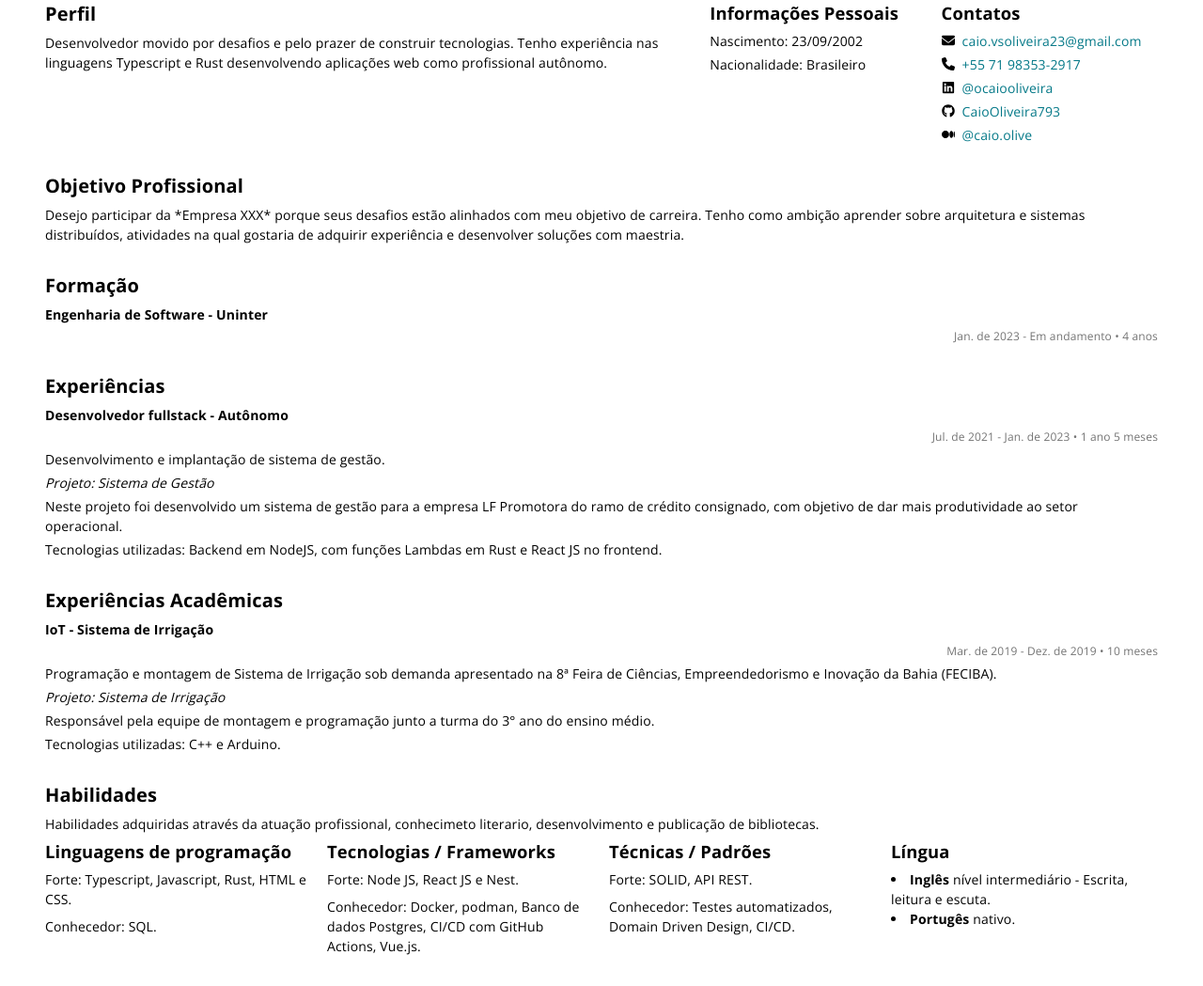
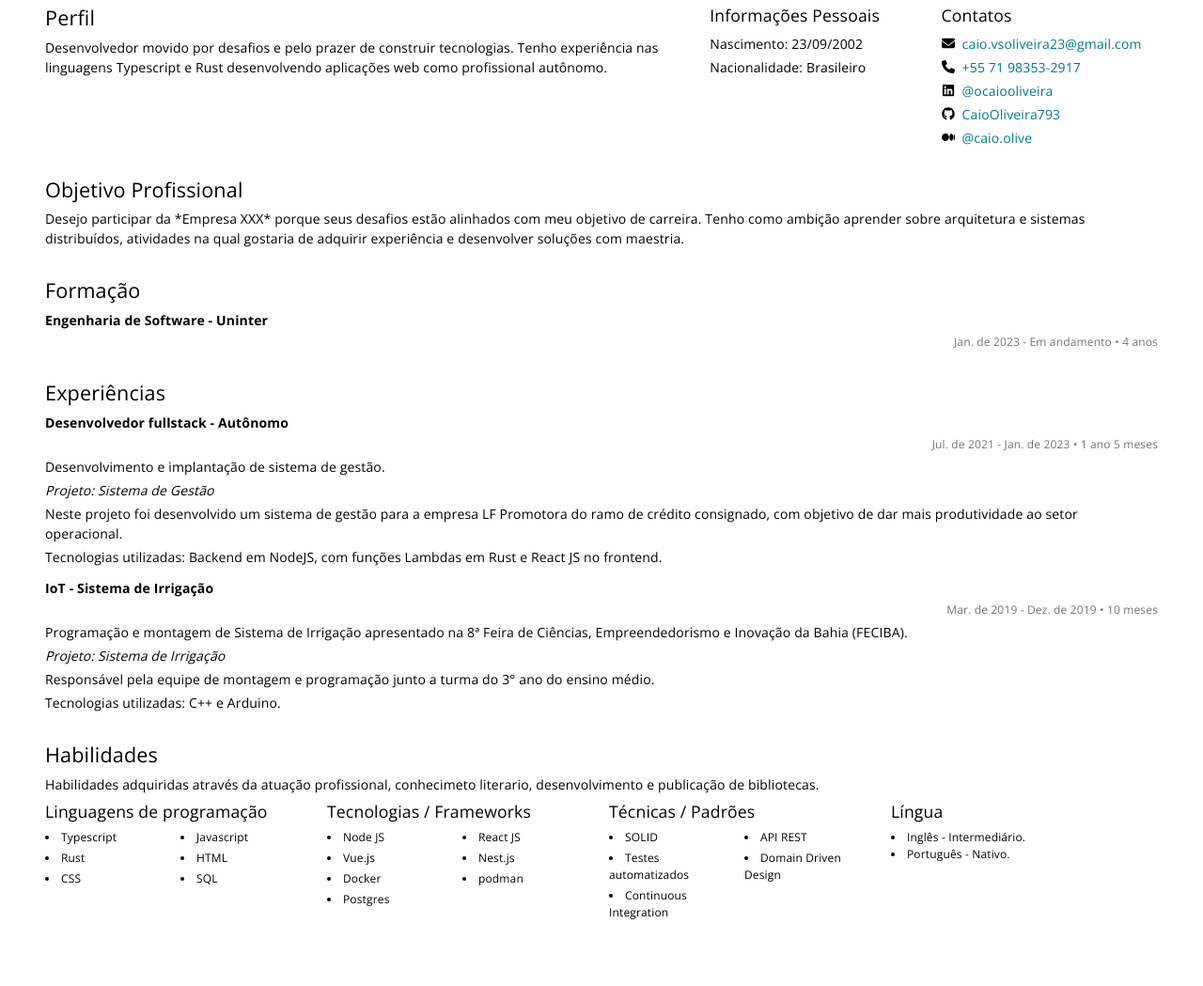
Before and after one commit to CaioOliveira793/CaioOliveira793, a plain HTML site: page index.html in a window 1280 px wide. Shown: the part 155-1204 px from the top of the page at 94% size. After the commit the page ends 1167 px from the top, so only its background shows below. Drawn offline with nearby package versions, Linux system fonts and the light colour scheme.

Commit message:
refactor(curriculo): extract styles, improve heading size

```diff
--- a/index.html
+++ b/index.html
@@ -13,199 +13,15 @@
 	<link rel="stylesheet" href="style/token.css">
 	<link rel="stylesheet" href="style/reset.css">
 	<link rel="stylesheet" href="style/typography.css">
+	<link rel="stylesheet" href="style/profile.css">
 
 	<title>Currículo Caio Oliveira</title>
-
-	<style type="text/css">
-		.header_title_container {
-			display: flex;
-			flex-flow: column nowrap;
-			gap: calc(var(--global-spacing-unit) * 1.5);
-		}
-
-		.job_title {
-			font-weight: var(--global-font-weight-bold);
-			text-transform: uppercase;
-		}
-
-		.topic_container {
-			display: flex;
-			flex-flow: column nowrap;
-			gap: calc(var(--global-spacing-unit) * 1);
-			width: 100%;
-		}
-
-		.topic {
-			font-weight: var(--global-font-weight-bold);
-			text-transform: capitalize;
-		}
-
-		.topic_inner_container {
-			display: flex;
-			flex-flow: row wrap;
-			justify-content: space-around;
-			align-items: flex-start;
-			gap: calc(var(--global-spacing-unit) * 2);
-		}
-
-		.sub_topic_container {
-			display: flex;
-			flex-flow: column nowrap;
-			gap: calc(var(--global-spacing-unit) * 1);
-			min-width: 220px;
-			flex: 1 1;
-		}
-
-		.sub_topic {
-			font-weight: var(--global-font-weight-bold);
-		}
-
-
-		.personal_information_container {
-			display: flex;
-			flex-flow: column nowrap;
-			gap: calc(var(--global-spacing-unit) * .5);
-		}
-
-		.contact_list_container {
-			display: flex;
-			flex-flow: column wrap;
-			gap: calc(var(--global-spacing-unit) * .5);
-		}
-
-		.contact_list_container li {
-			display: flex;
-			flex-flow: row nowrap;
-			justify-content: flex-start;
-			align-items: center;
-			gap: var(--global-spacing-unit);
-			width: fit-content;
-		}
-
-
-		.timeline_list {
-			display: flex;
-			flex-flow: column nowrap;
-			gap: calc(var(--global-spacing-unit) * 1.5);
-		}
-
-		.timeline_item {
-			display: flex;
-			flex-flow: column nowrap;
-			gap: calc(var(--global-spacing-unit) * .5);
-		}
-
-		.timeline_item_container {
-			display: flex;
-			flex-flow: column nowrap;
-			gap: calc(var(--global-spacing-unit) * .5);
-		}
-
-		.timeline_item_title {
-			font-weight: var(--global-font-weight-bold);
-		}
-
-		.timeline_item_time {
-			text-align: end;
-			color: var(--global-text-disabled-color);
-		}
-
-
-		.project_container {
-			display: flex;
-			flex-flow: column nowrap;
-			gap: calc(var(--global-spacing-unit) * .5);
-		}
-
-		.project_title {
-			font-style: italic;
-		}
-
-
-		.tag_list {
-			display: flex;
-			flex-flow: row wrap;
-			gap: calc(var(--global-spacing-unit) * 1);
-
-			list-style: none;
-		}
-
-		.tag {
-			padding: calc(var(--global-padding-unit) * .5) calc(var(--global-padding-unit) * 1);
-			border-radius: calc(var(--global-border-radius-unit) * 2);
-			background-color: var(--global-bg-emphasis-color);
-		}
-
-		.skill_justification {
-			font-style: italic;
-		}
-
-		.hide {
-			display: none;
-		}
-
-
-		body,
-		#root {
-			display: flex;
-			flex-flow: column nowrap;
-			justify-content: flex-start;
-			align-items: center;
-		}
-
-		#root {
-			gap: calc(var(--global-spacing-unit) * 4);
-			margin: calc(var(--global-margin-unit) * 4) calc(var(--global-margin-unit) * 6);
-			max-width: 1200px;
-		}
-
-
-		.profile_container {
-			display: flex;
-			flex-flow: row wrap;
-			justify-content: flex-start;
-			align-items: flex-start;
-			gap: calc(var(--global-spacing-unit) * 2);
-		}
-
-		#profile {
-			min-width: 240px;
-			flex: 3 3;
-		}
-
-		#personal_info {
-			min-width: 200px;
-			flex: 1 1;
-		}
-
-		#contact {
-			min-width: 220px;
-			flex: 1 1;
-		}
-
-		@media (550px < width < 790px) {
-			#profile {
-				width: 100%;
-			}
-		}
-
-		@media print {
-			.page_break {
-				break-before: always;
-			}
-
-			#skill {
-				margin-top: calc(var(--global-spacing-unit) * 1.5);
-			}
-		}
-
-	</style>
 </head>
 
 <body>
 	<div id="root">
 		<header class="header_title_container">
-			<h1 class="heading3">Caio das Virgens Silva Oliveira</h1>
+			<h1 class="heading1">Caio das Virgens Silva Oliveira</h1>
 			<p class="job_title subtitle1">Desenvolvedor back-end</p>
 		</header>
 
@@ -219,7 +35,7 @@
 			</section>
 
 			<section id="personal_info" class="topic_container">
-				<h5 class="topic heading6">Informações pessoais</h5>
+				<h6 class="topic heading6">Informações pessoais</h6>
 				<div class="personal_information_container body2">
 					<p>Nascimento: 23/09/2002</p>
 					<p>Nacionalidade: Brasileiro</p>
@@ -227,7 +43,7 @@
 			</section>
 
 			<section id="contact" class="topic_container">
-				<h5 class="topic heading6">Contatos</h5>
+				<h6 class="topic heading6">Contatos</h6>
 				<ul class="contact_list_container">
 					<li class="body2">
 						<img src="icon/envelope.svg" alt="icone email" />
@@ -304,18 +120,12 @@
 						</p>
 					</div>
 				</li>
-			</ul>
-		</section>
-
-		<section id="academic_experience" class="topic_container">
-			<h5 class="topic heading5">Experiências acadêmicas</h5>
-			<ul class="timeline_list">
 				<li class="timeline_item">
 					<div class="timeline_item_container">
 						<strong class="timeline_item_title subtitle2">IoT - Sistema de Irrigação</strong>
 						<p class="timeline_item_time caption">Mar. de 2019 - Dez. de 2019 &bull; 10 meses</p>
 						<p class="body2">
-							Programação e montagem de Sistema de Irrigação sob demanda apresentado na 8ª Feira de Ciências,
+							Programação e montagem de Sistema de Irrigação apresentado na 8ª Feira de Ciências,
 							Empreendedorismo e Inovação da Bahia (FECIBA).
 						</p>
 					</div>
@@ -341,41 +151,48 @@
 			<div class="topic_inner_container">
 				<div class="sub_topic_container">
 					<h6 class="sub_topic heading6">Linguagens de programação</h6>
-					<p class="tag_medium">
-						Forte: Typescript, Javascript, Rust, HTML e CSS.
-					</p>
-					<p class="tag_medium">Conhecedor: SQL.</p>
+					<ul class="skill_list caption">
+						<li>Typescript</li>
+						<li>Javascript</li>
+						<li>Rust</li>
+						<li>HTML</li>
+						<li>CSS</li>
+						<li>SQL</li>
+					</ul>
 				</div>
 
 				<div class="sub_topic_container">
 					<h6 class="sub_topic heading6">Tecnologias / Frameworks</h6>
-					<p class="tag_medium">
-						Forte: Node JS, React JS e Nest.
-					</p>
-					<p class="tag_medium">
-						Conhecedor: Docker, podman, Banco de dados Postgres,
-						CI/CD com GitHub Actions, Vue.js.
-					</p>
+					<ul class="skill_list caption">
+						<li>Node JS</li>
+						<li>React JS</li>
+						<li>Vue.js</li>
+						<li>Nest.js</li>
+						<li>Docker</li>
+						<li>podman</li>
+						<li>Postgres</li>
+					</ul>
 				</div>
 
 				<div class="sub_topic_container">
 					<h6 class="sub_topic heading6">Técnicas / Padrões</h6>
-					<p class="tag_medium">
-						Forte: SOLID, API REST.
-					</p>
-					<p class="tag_medium">
-						Conhecedor: Testes automatizados, Domain Driven Design, CI/CD.
-					</p>
+					<ul class="skill_list caption">
+						<li>SOLID</li>
+						<li>API REST</li>
+						<li>Testes automatizados</li>
+						<li>Domain Driven Design</li>
+						<li>Continuous Integration</li>
+					</ul>
 				</div>
 
 				<div class="sub_topic_container">
 					<h6 class="sub_topic heading6">Língua</h6>
-					<ul class="body2">
+					<ul class="caption">
 						<li>
-							<strong class="font_weight_bold">Inglês</strong> nível intermediário - Escrita, leitura e escuta.
+							<strong class="font_weight_regular">Inglês</strong> - Intermediário.
 						</li>
 						<li>
-							<strong class="font_weight_bold">Portugês</strong> nativo.
+							<strong class="font_weight_regular">Português</strong> - Nativo.
 						</li>
 					</ul>
 				</div>
--- /dev/null
+++ b/style/profile.css
@@ -0,0 +1,172 @@
+.header_title_container {
+	display: flex;
+	flex-flow: column nowrap;
+	gap: calc(var(--global-spacing-unit) * 1.5);
+}
+
+.job_title {
+	font-weight: var(--global-font-weight-bold);
+	text-transform: uppercase;
+}
+
+.topic_container {
+	display: flex;
+	flex-flow: column nowrap;
+	gap: calc(var(--global-spacing-unit) * 1);
+	width: 100%;
+}
+
+.topic {
+	text-transform: capitalize;
+}
+
+.topic_inner_container {
+	display: flex;
+	flex-flow: row wrap;
+	justify-content: space-around;
+	align-items: flex-start;
+	gap: calc(var(--global-spacing-unit) * 2);
+}
+
+.sub_topic_container {
+	display: flex;
+	flex-flow: column nowrap;
+	gap: calc(var(--global-spacing-unit) * 1);
+	min-width: 220px;
+	flex: 1 1;
+}
+
+.sub_topic {
+	/* font-weight: var(--global-font-weight-bold); */
+}
+
+
+.personal_information_container {
+	display: flex;
+	flex-flow: column nowrap;
+	gap: calc(var(--global-spacing-unit) * .5);
+}
+
+.contact_list_container {
+	display: flex;
+	flex-flow: column wrap;
+	gap: calc(var(--global-spacing-unit) * .5);
+}
+
+.contact_list_container li {
+	display: flex;
+	flex-flow: row nowrap;
+	justify-content: flex-start;
+	align-items: center;
+	gap: var(--global-spacing-unit);
+	width: fit-content;
+}
+
+
+.timeline_list {
+	display: flex;
+	flex-flow: column nowrap;
+	gap: calc(var(--global-spacing-unit) * 1.5);
+}
+
+.timeline_item {
+	display: flex;
+	flex-flow: column nowrap;
+	gap: calc(var(--global-spacing-unit) * .5);
+}
+
+.timeline_item_container {
+	display: flex;
+	flex-flow: column nowrap;
+	gap: calc(var(--global-spacing-unit) * .5);
+}
+
+.timeline_item_title {
+	font-weight: var(--global-font-weight-bold);
+}
+
+.timeline_item_time {
+	text-align: end;
+	color: var(--global-text-disabled-color);
+}
+
+
+.project_container {
+	display: flex;
+	flex-flow: column nowrap;
+	gap: calc(var(--global-spacing-unit) * .5);
+}
+
+.project_title {
+	font-style: italic;
+}
+
+
+.skill_justification {
+	font-style: italic;
+}
+
+.skill_list {
+	display: grid;
+	grid-template-columns: 1fr 1fr;
+	gap: calc(var(--global-spacing-unit) * .5);
+}
+
+.hide {
+	display: none;
+}
+
+
+body,
+#root {
+	display: flex;
+	flex-flow: column nowrap;
+	justify-content: flex-start;
+	align-items: center;
+}
+
+#root {
+	gap: calc(var(--global-spacing-unit) * 4);
+	margin: calc(var(--global-margin-unit) * 4) calc(var(--global-margin-unit) * 6);
+	max-width: 1200px;
+}
+
+
+.profile_container {
+	display: flex;
+	flex-flow: row wrap;
+	justify-content: flex-start;
+	align-items: flex-start;
+	gap: calc(var(--global-spacing-unit) * 2);
+}
+
+#profile {
+	min-width: 240px;
+	flex: 3 3;
+}
+
+#personal_info {
+	min-width: 200px;
+	flex: 1 1;
+}
+
+#contact {
+	min-width: 220px;
+	flex: 1 1;
+}
+
+@media (550px < width < 790px) {
+	#profile {
+		width: 100%;
+	}
+}
+
+@media print {
+	.page_break {
+		page-break-before: always;
+	}
+
+	#skill {
+		margin-top: calc(var(--global-spacing-unit) * 1.5);
+	}
+}
--- a/style/typography.css
+++ b/style/typography.css
@@ -1,5 +1,5 @@
 .heading1 {
-	--heading1-font-size: calc(var(--global-font-size) * 6);
+	--heading1-font-size: calc(var(--global-font-size) * 3.2);
 
 	font-family: var(--global-font-family);
 	font-weight: var(--global-font-weight-light);
@@ -9,7 +9,7 @@
 }
 
 .heading2 {
-	--heading2-font-size: calc(var(--global-font-size) * 3.75);
+	--heading2-font-size: calc(var(--global-font-size) * 2.5);
 
 	font-family: var(--global-font-family);
 	font-weight: var(--global-font-weight-light);
@@ -19,7 +19,7 @@
 }
 
 .heading3 {
-	--heading3-font-size: calc(var(--global-font-size) * 3);
+	--heading3-font-size: calc(var(--global-font-size) * 2);
 
 	font-family: var(--global-font-family);
 	font-weight: var(--global-font-weight-regular);
@@ -29,7 +29,7 @@
 }
 
 .heading4 {
-	--heading4-font-size: calc(var(--global-font-size) * 2);
+	--heading4-font-size: calc(var(--global-font-size) * 1.65);
 
 	font-family: var(--global-font-family);
 	font-weight: var(--global-font-weight-regular);
@@ -39,7 +39,7 @@
 }
 
 .heading5 {
-	--heading5-font-size: calc(var(--global-font-size) * 1.25);
+	--heading5-font-size: calc(var(--global-font-size) * 1.35);
 
 	font-family: var(--global-font-family);
 	font-weight: var(--global-font-weight-regular);
@@ -49,7 +49,7 @@
 }
 
 .heading6 {
-	--heading6-font-size: calc(var(--global-font-size) * 1.15);
+	--heading6-font-size: calc(var(--global-font-size) * 1.1);
 
 	font-family: var(--global-font-family);
 	font-weight: var(--global-font-weight-regular);
```
